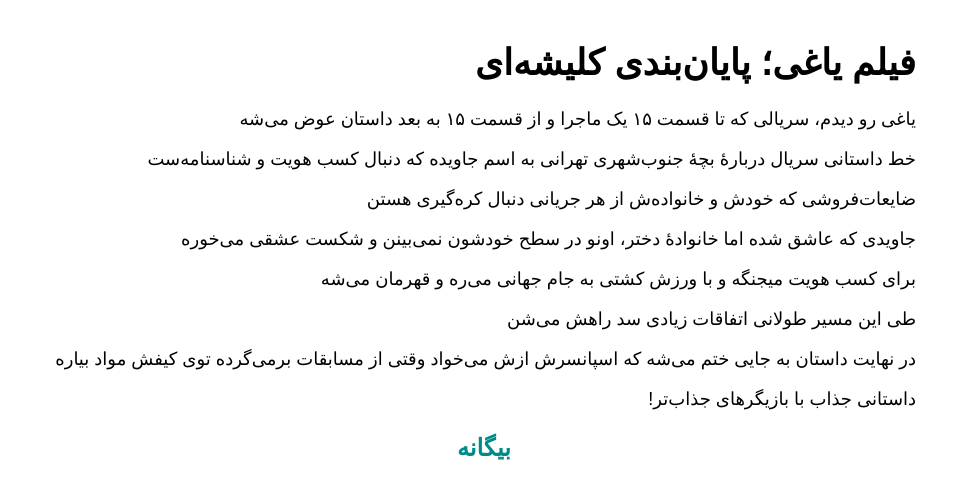
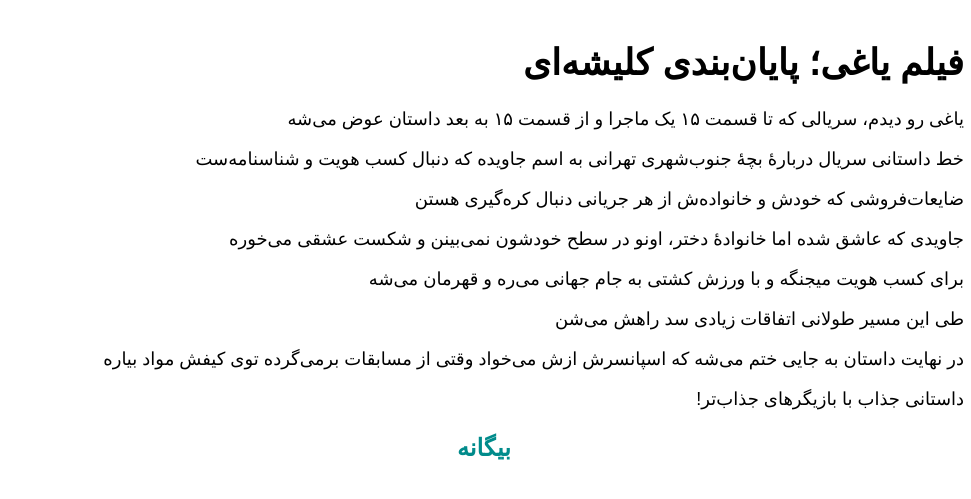
Before and after one commit to darkblog/darkblog.github.io, a Jekyll site: the page built from _posts/2023-8-19-4.md, in a window 1280 px wide. Shown: the top 499 px of the page, without its empty margins (309-1280 px from the left). Built offline with Jekyll 4.4.1, drawn with Linux system fonts in a browser that asks for light colours.

Commit message:
Update post.html

```diff
--- a/_layouts/post.html
+++ b/_layouts/post.html
@@ -7,7 +7,7 @@
 <head>
 <title>{{ page.title }}</title>
 <meta name="viewport" content="width=device-width">
-<style>body{font-family:sans-serif;font-size:large;margin:auto;padding:1em;max-width:48em}a{text-decoration:none;color:darkcyan}.center{text-align:center;font-size:x-large;font-weight:bold}</style>
+<style>body{font-family:sans-serif;font-size:large;margin:auto;padding:1em;max-width:75%}a{text-decoration:none;color:darkcyan}.center{text-align:center;font-size:x-large;font-weight:bold}</style>
 </head>
 <body>
 <h1>{{ page.title }}</h1>
```
